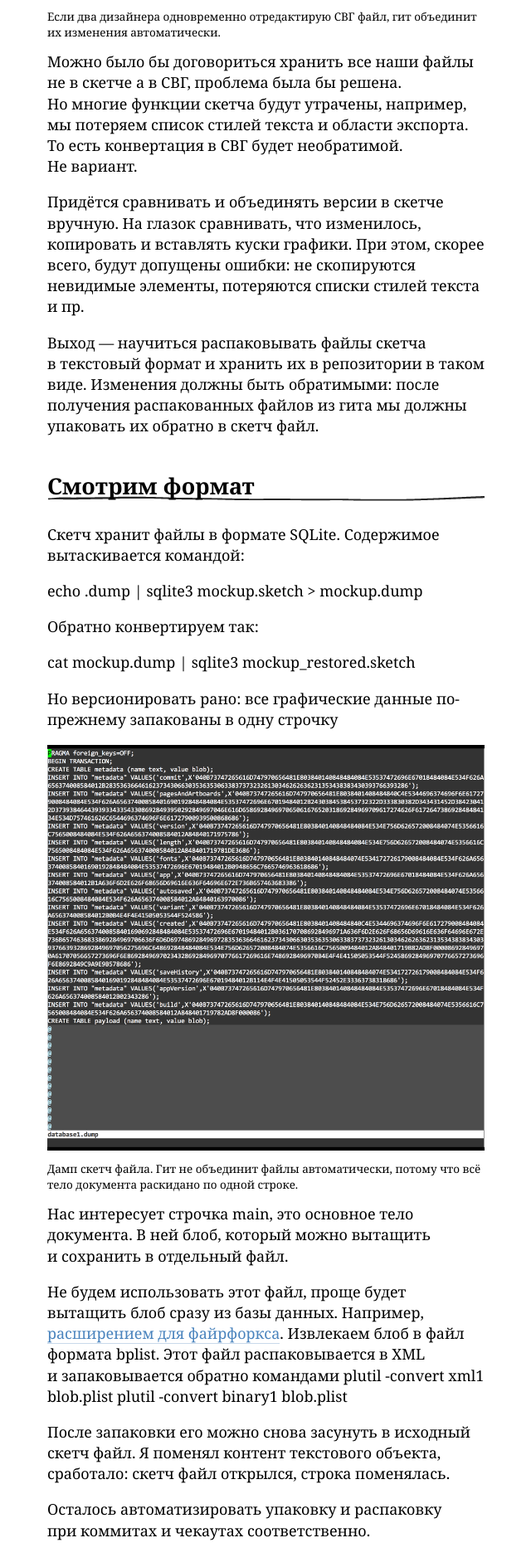
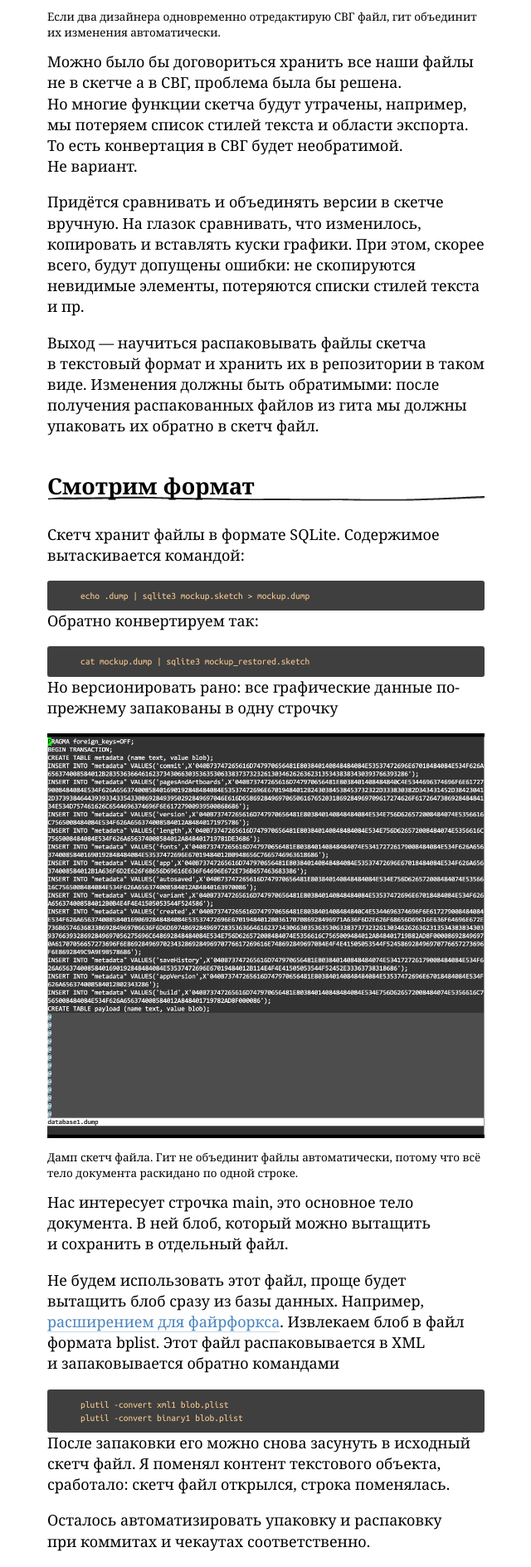
Before and after one commit to illus0r/dianov.org, a Jekyll site: the page built from _posts/2017-01-30-Версионирование-файлов-скетча.md, in a window 1280 px wide. Shown: the part 2863-4752 px from the top of the page at 83% size, without its empty margins (456-1096 px from the left). Built offline with Jekyll 4.4.1, drawn with Linux system fonts in a browser that asks for light colours.

Commit message:
Update 2017-01-30-Версионирование-файлов-скетча.md

````diff
--- a/_posts/2017-01-30-Версионирование-файлов-скетча.md
+++ b/_posts/2017-01-30-Версионирование-файлов-скетча.md
@@ -60,15 +60,15 @@ UPD: Дальнейшее применимо к 42 версии скетча.
 
 Cкетч хранит файлы в формате SQLite. Содержимое вытаскивается командой:
 
-<code>
+```
 echo .dump | sqlite3 mockup.sketch > mockup.dump
-</code>
+```
 
 Обратно конвертируем так:
 
-<code>
+```
 cat mockup.dump | sqlite3 mockup_restored.sketch
-</code>
+```
 
 Но версионировать рано: все графические данные по-прежнему запакованы в одну строчку
 
@@ -80,10 +80,10 @@ cat mockup.dump | sqlite3 mockup_restored.sketch
 Нас интересует строчка main, это основное тело документа. В ней блоб, который можно вытащить и сохранить в отдельный файл.
 
 Не будем использовать этот файл, проще будет вытащить блоб сразу из базы данных. Например, [расширением для файрфоркса](https://addons.mozilla.org/en-US/firefox/addon/sqlite-manager/). Извлекаем блоб в файл формата bplist. Этот файл распаковывается в XML и запаковывается обратно командами
-<code>
+```
 plutil -convert xml1 blob.plist
 plutil -convert binary1 blob.plist
-</code>
+```
 
 После запаковки его можно снова засунуть в исходный скетч файл. Я поменял контент текстового объекта, сработало: скетч файл открылся, строка поменялась.
 
````
